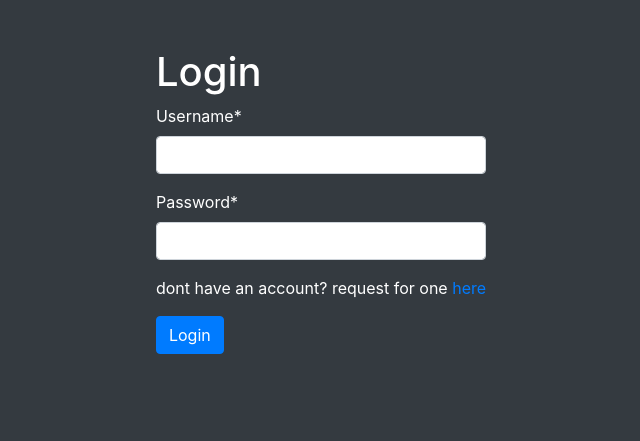
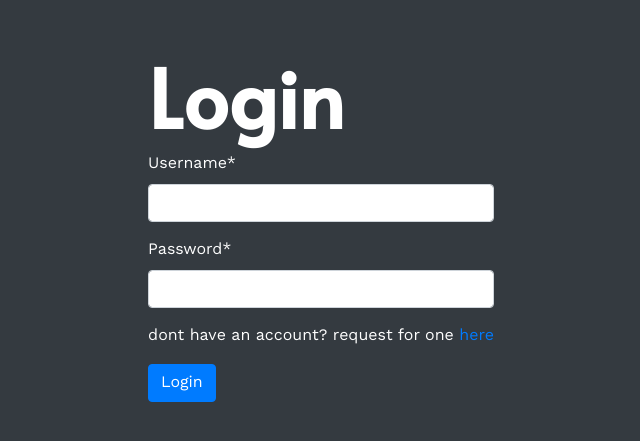
Before and after one commit to SbrowneA/wwblog, a Django app: page /login in a window 1280 px wide. Shown: the top 441 px of the page, without its empty margins (319-959 px from the left). Run offline with Django 3.2, Linux system fonts and the light colour scheme; some libraries are stand-ins or nearby versions.

Commit message:
linked fonts.css

```diff
--- a/wwblog/wwapp/static/wwapp/style.css
+++ b/wwblog/wwapp/static/wwapp/style.css
@@ -26,7 +26,9 @@
 body {
     background: #222222;
     color: white;
-    font-family: "Times New Roman", serif;
+    /*font-family: "Times New Roman", serif;*/
+    font-family: "WorkSans", serif;
+    font-style: normal;
     /*height: 100%;*/
 }
 
@@ -37,3 +39,9 @@ footer {
 
 .content{
 }
+
+
+h1, h2, h3, h4{
+    font-family: Alta, serif;
+    /*font-size: 15em;*/
+}
--- a/wwblog/wwapp/templates/wwapp/base.html
+++ b/wwblog/wwapp/templates/wwapp/base.html
@@ -8,6 +8,7 @@
     <link rel="stylesheet" href="https://stackpath.bootstrapcdn.com/bootstrap/4.3.1/css/bootstrap.min.css"
           integrity="sha384-ggOyR0iXCbMQv3Xipma34MD+dH/1fQ784/j6cY/iJTQUOhcWr7x9JvoRxT2MZw1T" crossorigin="anonymous">
     {% load static %}
+    <link rel="stylesheet" type="text/css" href="{% static 'wwapp/fonts.css' %}">
     <link rel="stylesheet" type="text/css" href="{% static 'wwapp/style.css' %}">
     <title>{% block title %}W&WBLog{% endblock %}</title>
     {% block head %}
--- a/wwblog/wwapp/templates/wwapp/login.html
+++ b/wwblog/wwapp/templates/wwapp/login.html
@@ -4,10 +4,11 @@
     <meta charset="UTF-8">
     <title>Login</title>
     <meta name="viewport" content="width=device-width, initial-scale=1, shrink-to-fit=no">
+    {% load static %}
     <link rel="stylesheet" href="https://stackpath.bootstrapcdn.com/bootstrap/4.3.1/css/bootstrap.min.css"
           integrity="sha384-ggOyR0iXCbMQv3Xipma34MD+dH/1fQ784/j6cY/iJTQUOhcWr7x9JvoRxT2MZw1T" crossorigin="anonymous">
-{#    {% load static %}#}
-{#    <link rel="stylesheet" type="text/css" href="{% static 'wwapp/style.css' %}">#}
+    <link rel="stylesheet" type="text/css" href="{% static 'wwapp/style.css' %}">
+    <link rel="stylesheet" type="text/css" href="{% static 'wwapp/fonts.css' %}">
 </head>
 <body class="container fluid h-100 bg-dark text-white">
 <div class="d-flex justify-content-center pt-5">
```
